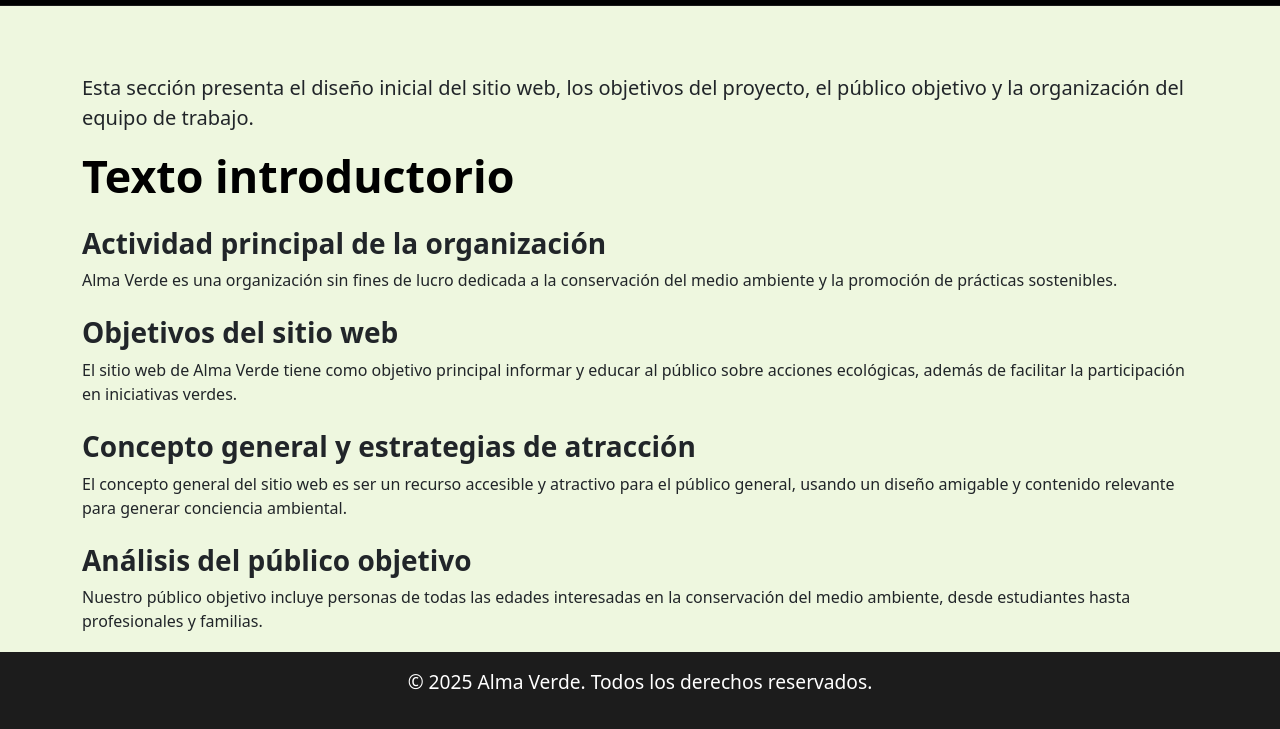
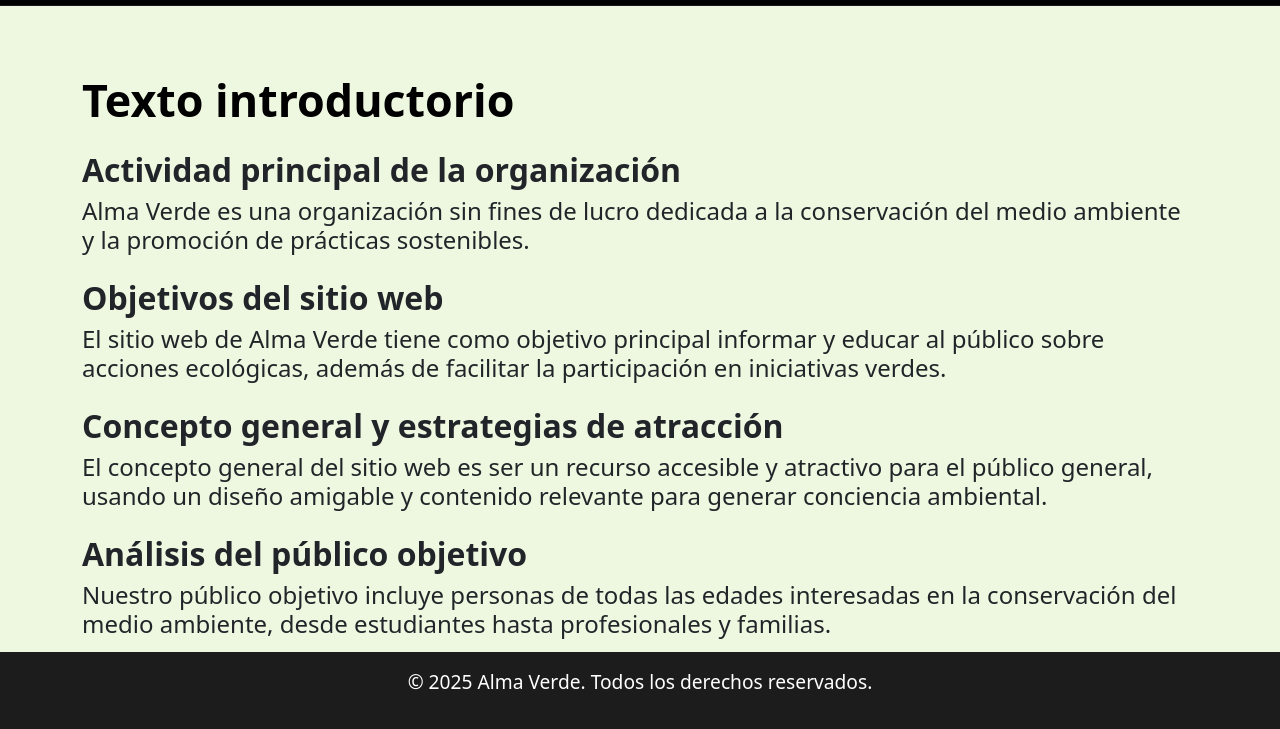
Before and after one commit to barbicoutinho/DW_TPFinal_Integrador_Grupo5, a plain HTML site: page pages/avances.html in a window 1280 px wide. Shown: the part 71-800 px from the top of the page. Drawn offline with nearby package versions, Linux system fonts and the light colour scheme.

Commit message:
se agrandan letras en avances

```diff
--- a/pages/avances.html
+++ b/pages/avances.html
@@ -45,26 +45,24 @@
   <!-- Main -->
   <main class="bg-fechas mt-5 pt-5">
     <section class="container py-5">
-      <p class="lead">Esta sección presenta el diseño inicial del sitio web, los objetivos del proyecto, el público
-        objetivo y la organización del equipo de trabajo.</p>
 
       <h1 class="seccion-titulo">Texto introductorio</h1>
 
-      <h3 class="fw-bold mt-4">Actividad principal de la organización</h3>
-      <p>Alma Verde es una organización sin fines de lucro dedicada a la conservación del medio ambiente y la promoción
-        de prácticas sostenibles.</p>
+      <h2 class="fw-bold mt-4">Actividad principal de la organización</h2>
+      <h4>Alma Verde es una organización sin fines de lucro dedicada a la conservación del medio ambiente y la promoción
+        de prácticas sostenibles.</h4>
 
-      <h3 class="fw-bold mt-4">Objetivos del sitio web</h3>
-      <p>El sitio web de Alma Verde tiene como objetivo principal informar y educar al público sobre acciones
-        ecológicas, además de facilitar la participación en iniciativas verdes.</p>
+      <h2 class="fw-bold mt-4">Objetivos del sitio web</h2>
+      <h4>El sitio web de Alma Verde tiene como objetivo principal informar y educar al público sobre acciones
+        ecológicas, además de facilitar la participación en iniciativas verdes.</h4>
 
-      <h3 class="fw-bold mt-4">Concepto general y estrategias de atracción</h3>
-      <p>El concepto general del sitio web es ser un recurso accesible y atractivo para el público general, usando un
-        diseño amigable y contenido relevante para generar conciencia ambiental.</p>
+      <h2 class="fw-bold mt-4">Concepto general y estrategias de atracción</h2>
+      <h4>El concepto general del sitio web es ser un recurso accesible y atractivo para el público general, usando un
+        diseño amigable y contenido relevante para generar conciencia ambiental.</h4>
 
-      <h3 class="fw-bold mt-4">Análisis del público objetivo</h3>
-      <p>Nuestro público objetivo incluye personas de todas las edades interesadas en la conservación del medio
-        ambiente, desde estudiantes hasta profesionales y familias.</p>
+      <h2 class="fw-bold mt-4">Análisis del público objetivo</h2>
+      <h4>Nuestro público objetivo incluye personas de todas las edades interesadas en la conservación del medio
+        ambiente, desde estudiantes hasta profesionales y familias.</h4>
     </section>
 
     <section class="container py-5">
```
